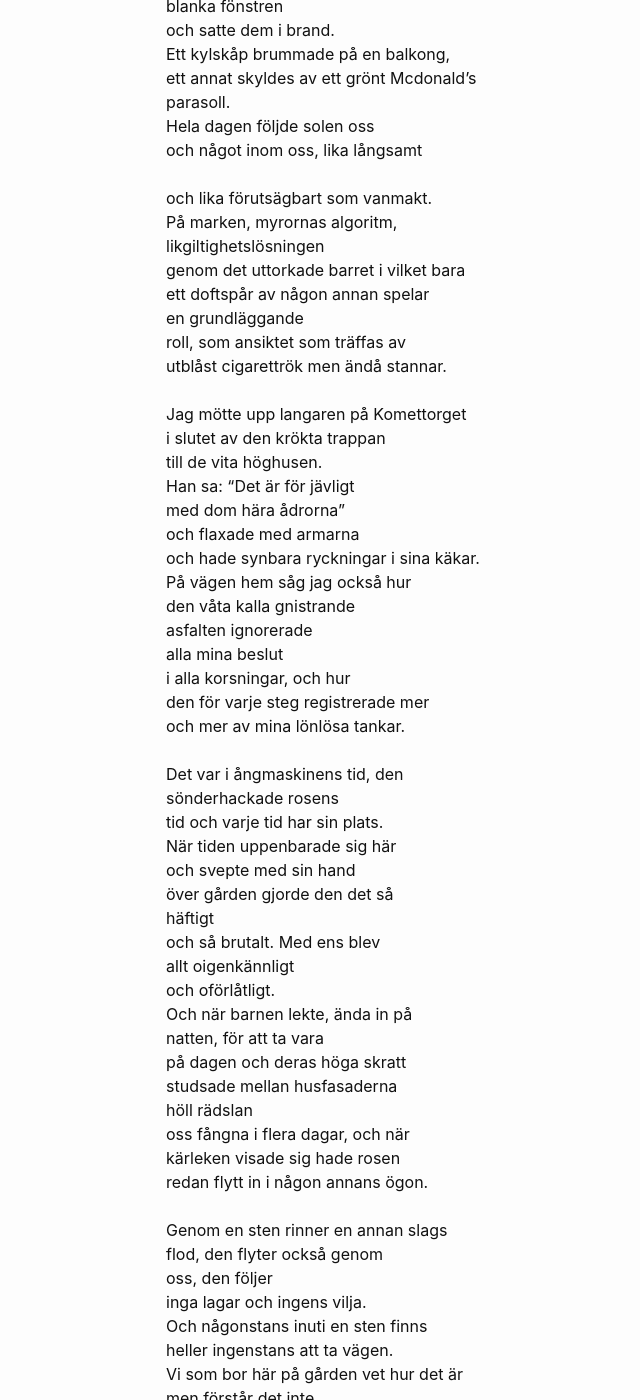
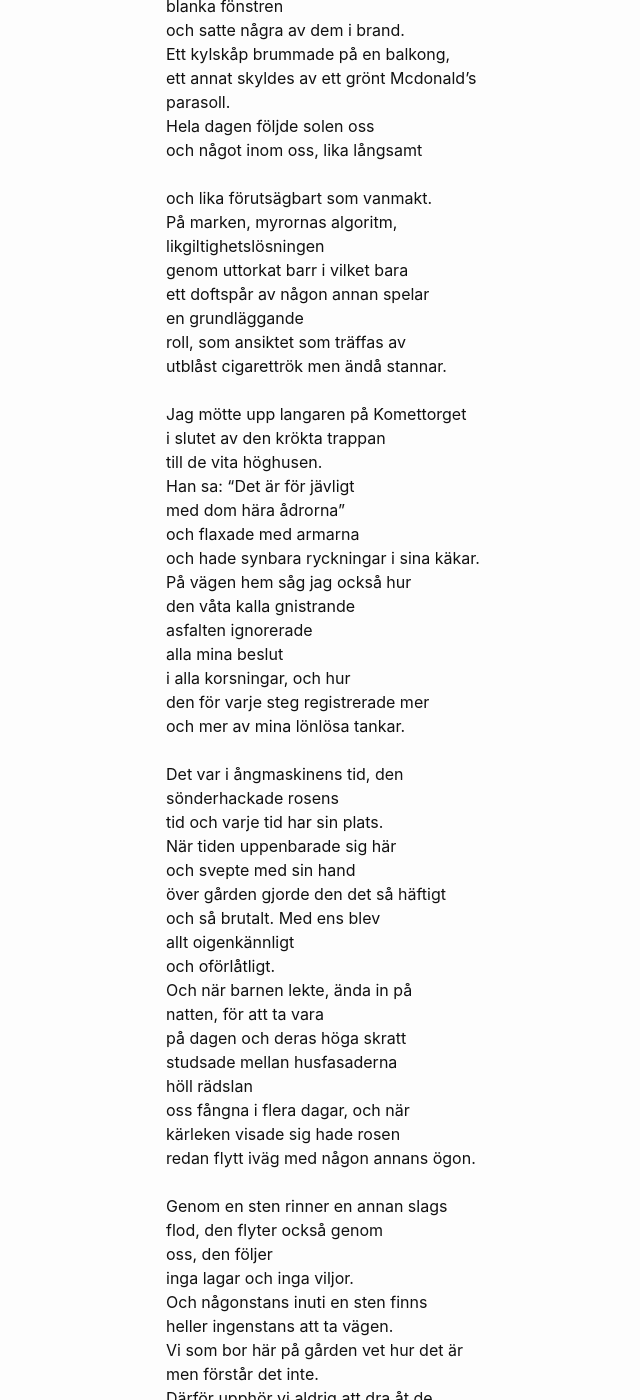
Before and after one commit to terr4form4/terr4form4.github.io, a Jekyll site: the page built from _posts/poesi/2024-01-03-dikter-2023-2024.md, in a window 1280 px wide and 1400 px high, scrolled down 7817 px. Shown: the whole window, without its empty margins (104-744 px from the left). Built offline with Jekyll 4.4.1, drawn with Linux system fonts in a browser that asks for light colours; comment, search, counter and statistics services are not loaded.

Commit message:
ångmaskinen

```diff
--- a/_posts/poesi/2024-01-03-dikter-2023-2024.md
+++ b/_posts/poesi/2024-01-03-dikter-2023-2024.md
@@ -316,7 +316,7 @@ dagarna var med mig eller utan mig.<br/>
 <br/>
 Runtom på gården vidrörde solen de<br/>
 blanka fönstren<br/>
-och satte dem i brand.<br/>
+och satte några av dem i brand.<br/>
 Ett kylskåp brummade på en balkong,<br/>
 ett annat skyldes av ett grönt Mcdonald's<br/>
 parasoll.<br/>
@@ -326,7 +326,7 @@ och något inom oss, lika långsamt<br/>
 och lika förutsägbart som vanmakt.<br/>
 På marken, myrornas algoritm,<br/>
 likgiltighetslösningen<br/>
-genom det uttorkade barret i vilket bara<br/>
+genom uttorkat barr i vilket bara<br/>
 ett doftspår av någon annan spelar<br/>
 en grundläggande<br/>
 roll, som ansiktet som träffas av<br/>
@@ -352,8 +352,7 @@ sönderhackade rosens<br/>
 tid och varje tid har sin plats.<br/>
 När tiden uppenbarade sig här<br/>
 och svepte med sin hand<br/>
-över gården gjorde den det så<br/>
-häftigt<br/>
+över gården gjorde den det så häftigt<br/>
 och så brutalt. Med ens blev<br/>
 allt oigenkännligt<br/>
 och oförlåtligt.<br/>
@@ -364,12 +363,12 @@ studsade mellan husfasaderna<br/>
 höll rädslan<br/>
 oss fångna i flera dagar, och när<br/>
 kärleken visade sig hade rosen<br/>
-redan flytt in i någon annans ögon.<br/>
+redan flytt iväg med någon annans ögon.<br/>
 <br/>
 Genom en sten rinner en annan slags<br/>
 flod, den flyter också genom<br/>
 oss, den följer<br/>
-inga lagar och ingens vilja.<br/>
+inga lagar och inga viljor.<br/>
 Och någonstans inuti en sten finns<br/>
 heller ingenstans att ta vägen.<br/>
 Vi som bor här på gården vet hur det är<br/>
```
